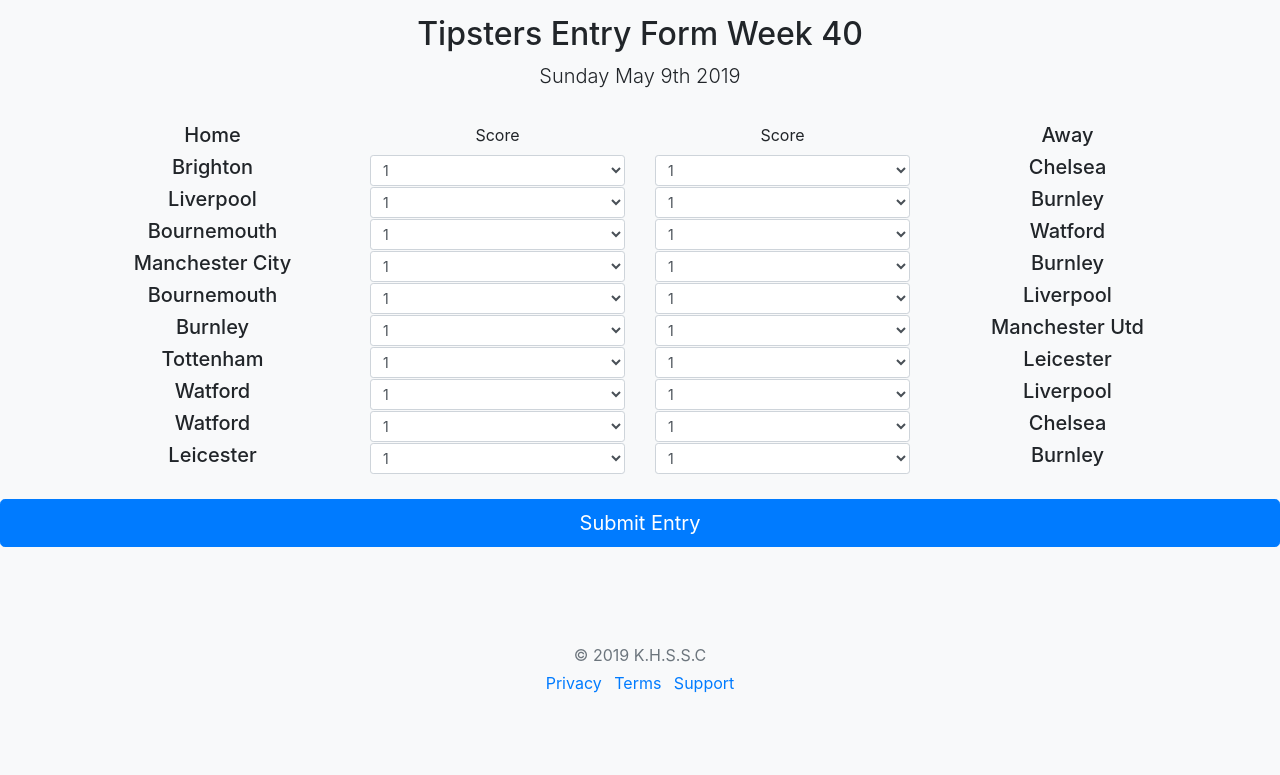
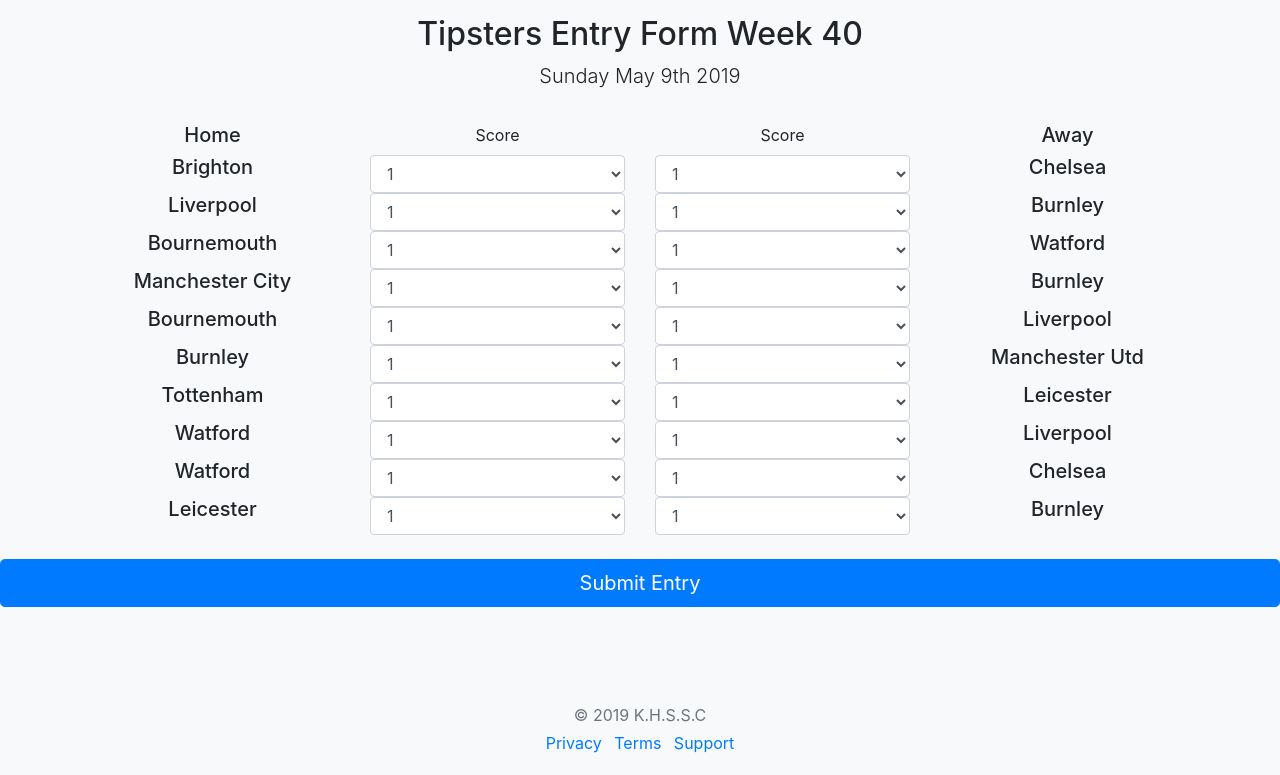
Before and after one commit to nadger/tipsters_2019, a Django app: page /entries/entry in a window 1280 px wide. Shown: the part 117-892 px from the top of the page. Before the commit the page ends 810 px from the top, so only its background shows below. Run offline with Django 3.2, Linux system fonts and the light colour scheme; data comes from the database, SQL or seed files in the repository; some libraries are stand-ins or nearby versions.

Commit message:
Update entries_form.html

```diff
--- a/entries/templates/entries/entries_form.html
+++ b/entries/templates/entries/entries_form.html
@@ -41,16 +41,16 @@
   </div>
 
   <div class="row">
-    <div class="col-sm text-center">
+    <div class="col-3 text-center">
       <h5>Home</h5>
     </div>
-    <div class="col-sm text-center">
+    <div class="col-3 text-center">
       Score
     </div>
-    <div class="col-sm text-center">
+    <div class="col-3 text-center">
       Score
     </div>
-    <div class="col-sm text-center">
+    <div class="col-3 text-center">
       <h5>Away</h5>
     </div>
   </div>
@@ -58,12 +58,12 @@
 
 {% for item in fixtures %}
     <div class="row">
-  <div class="col-sm text-center">
+  <div class="col-3 text-center">
       <h5>{{ item.home_team }}</h5>
     </div>
-    <div class="col-sm text-center">
+    <div class="col-3 text-center">
       <div>
-    <select class="form-control form-control-sm" id="exampleFormControlSelect1">
+    <select class="form-control form-control-3" id="exampleFormControlSelect1">
       <option>1</option>
       <option>2</option>
       <option>3</option>
@@ -72,8 +72,8 @@
     </select>
     </div>
     </div>
-    <div class="col-sm text-center">
-      <select class="form-control form-control-sm" id="exampleFormControlSelect1">
+    <div class="col-3 text-center">
+      <select class="form-control form-control-3" id="exampleFormControlSelect1">
       <option>1</option>
       <option>2</option>
       <option>3</option>
@@ -81,7 +81,7 @@
       <option>5</option>
     </select>
     </div>
-    <div class="col-sm text-center">
+    <div class="col-3 text-center">
       <h5>{{ item.away_team }}</h5>
     </div>
 </div>
```
